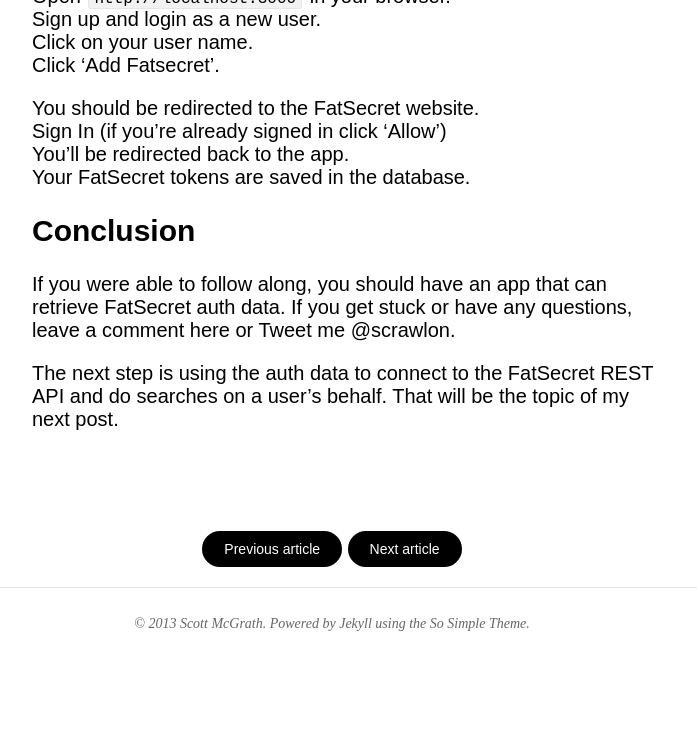
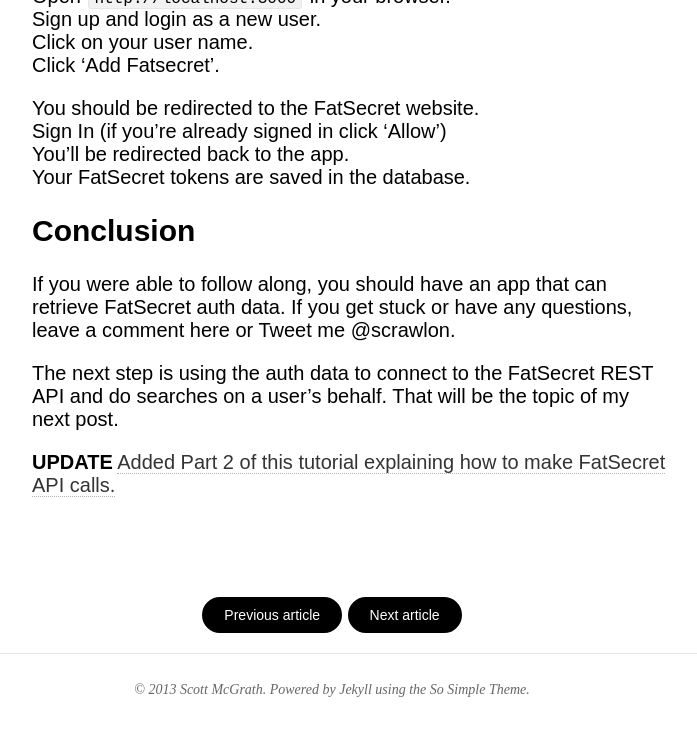
Before and after one commit to scrawlon/scrawlon.github.io, a Jekyll site: the page built from _posts/2013-08-09-quick-intro-to-fatsecret-omniauth-ruby-gem.md, in a window 1280 px wide and 900 px high, scrolled down 4167 px, cut to the strip 0-730 px from the top of the window. Shown: the whole strip, without its empty margins (308-1005 px from the left). Built offline with Jekyll 4.4.1, drawn with Linux system fonts in a browser that asks for light colours; Markdown is read by kramdown in place of the engine named in the settings.

Commit message:
Updated fatsecret-omniauth part 1 with link to part 2

```diff
--- a/_posts/2013-08-09-quick-intro-to-fatsecret-omniauth-ruby-gem.md
+++ b/_posts/2013-08-09-quick-intro-to-fatsecret-omniauth-ruby-gem.md
@@ -191,3 +191,7 @@
 
 The next step is using the auth data to connect to the FatSecret REST API and do searches on a user's
 behalf. That will be the topic of my next post.
+
+__UPDATE__ [Added Part 2 of this tutorial explaining how to make FatSecret API calls.]
+
+[Added Part 2 of this tutorial explaining how to make FatSecret API calls.]: http://scrawlon.com/quick-intro-to-fatsecret-omniauth-ruby-gem-part-2/ " Added Part 2 of this tutorial explaining how to make FatSecret API calls."
```
